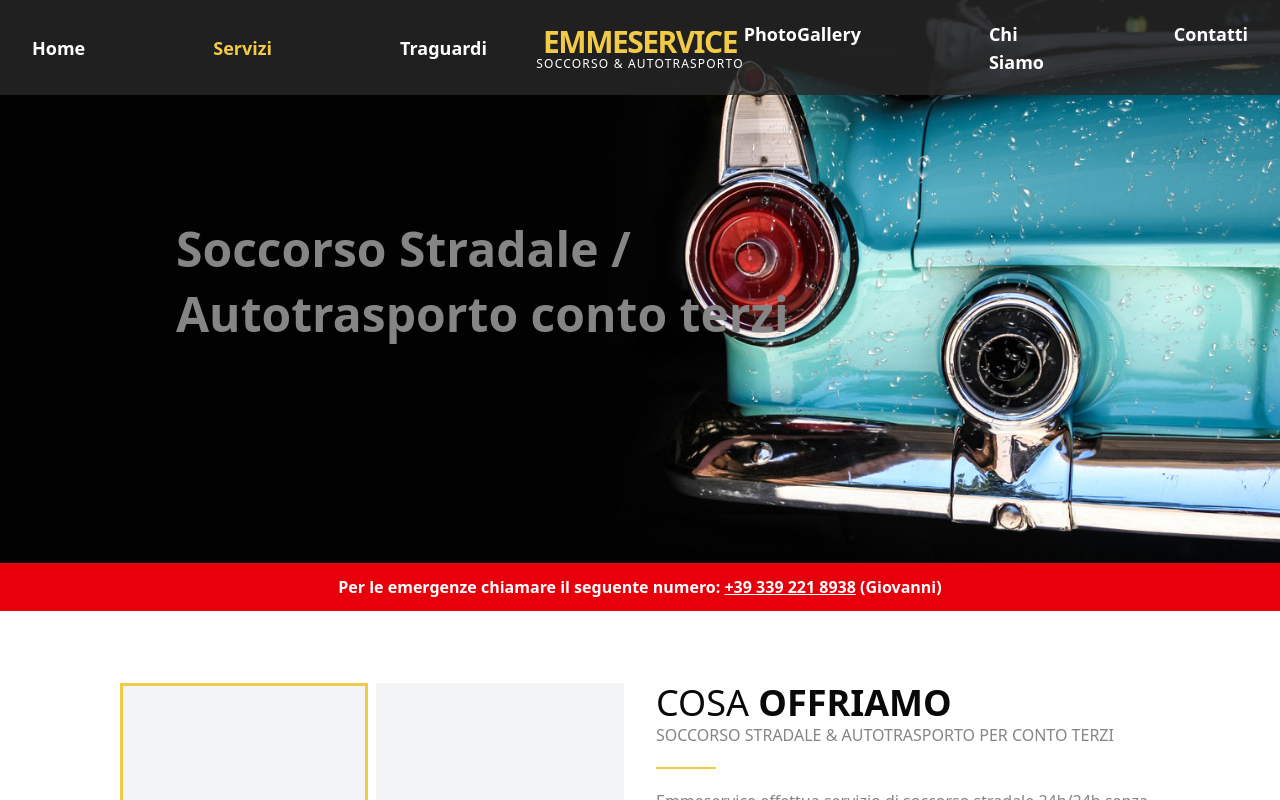
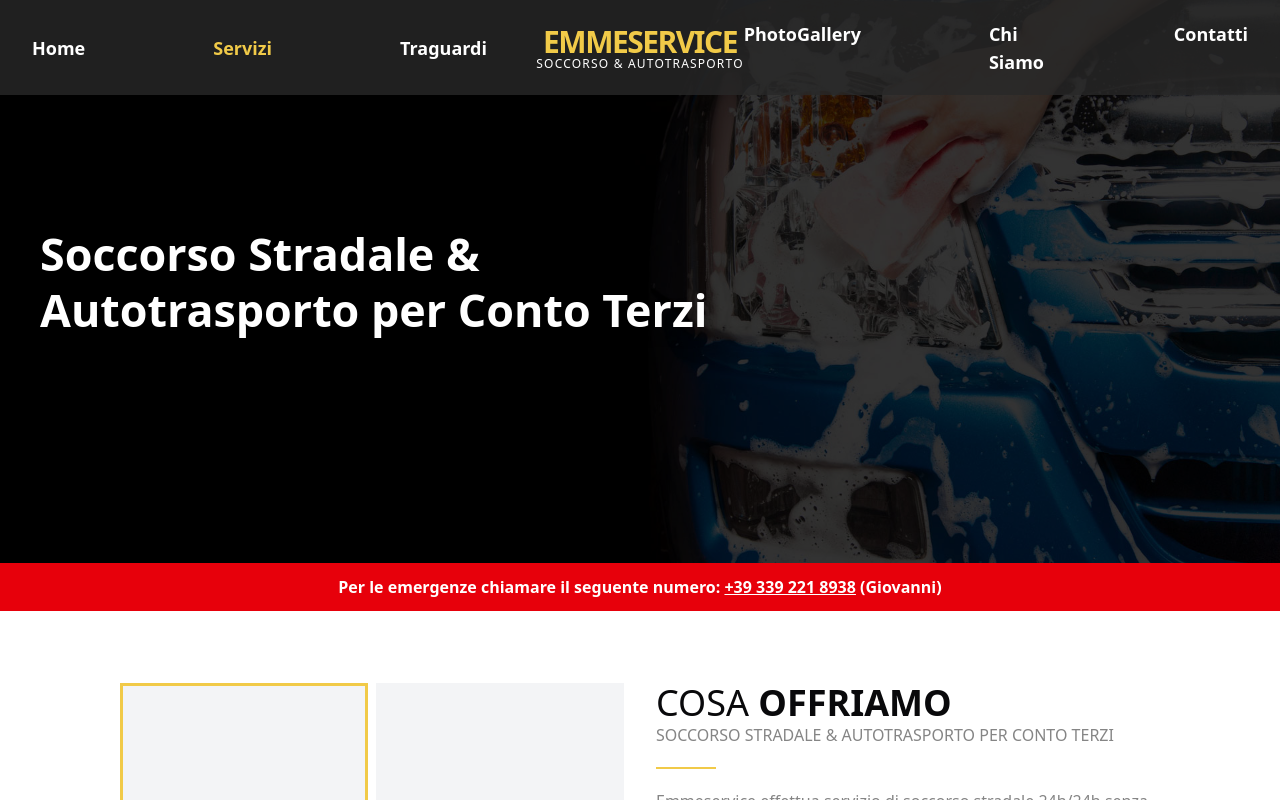
Before and after one commit to zoryon/emmeservicesrl, a Next.js app: page / in a window 1280 px wide. Shown: the top 800 px of the page. Built offline with nearby package versions, Linux system fonts and the light colour scheme; a web font is replaced by a local one.

Commit message:
restyled home section

```diff
--- a/src/app/(home)/page.tsx
+++ b/src/app/(home)/page.tsx
@@ -1,4 +1,4 @@
-import HeroCarousel from "@/components/HeroCarousel";
+import HeroImage from "@/components/HeroImage";
 import AboutUsSection from "@/components/sections/AboutUsSection";
 import PhotoGallerySection from "@/components/sections/PhotoGallerySection";
 import ServicesSection from "@/components/sections/ServicesSection";
@@ -8,13 +8,7 @@ import ContactsSection from "@/components/sections/ContactsSection";
 export default function Home() {
   return (
     <div>
-      <HeroCarousel
-        width="w-screen"
-        height="h-[44vw]"
-        minHeight="min-h-[500px]"
-        slides={2}
-        intervalMs={10000}
-      />
+      <HeroImage />
 
       {/* Emergency Banner */}
       <div className="bg-red-600 text-white text-center py-3 px-4 text-sm sm:text-base font-semibold">
--- a/src/components/HeroCarousel.tsx
+++ /dev/null
@@ -1,112 +0,0 @@
-"use client";
-
-import { cn } from "@/lib/utils";
-import { useEffect, useState } from "react";
-import { motion, AnimatePresence } from "framer-motion";
-
-type CarouselProps = {
-    width: string;
-    height: string;
-    minWidth?: string;
-    minHeight?: string;
-    slides: number;
-    intervalMs: number;
-};
-
-const HeroCarousel = ({
-    width,
-    height,
-    minWidth,
-    minHeight,
-    slides,
-    intervalMs,
-}: CarouselProps) => {
-    const [currentSlide, setCurrentSlide] = useState<number>(0);
-
-    useEffect(() => {
-        const interval = setInterval(() => {
-            setCurrentSlide((prev) => (prev + 1) % slides);
-        }, intervalMs);
-        return () => clearInterval(interval);
-    }, []);
-
-    const fadeSlideVariant = {
-        initial: { opacity: 0, y: 30 },
-        animate: { opacity: 1, y: 0 },
-        exit: { opacity: 0, y: -30 },
-    };
-
-    return (
-        <div
-            id="home"
-            className={cn(
-                "w-screen min-h-[500px] h-[44vw] relative overflow-hidden",
-                width,
-                height,
-                minWidth ?? minWidth,
-                minHeight ?? minHeight
-            )}
-        >
-            {/* Slides */}
-            {[...Array(slides)].map((_, i) => (
-                <div
-                    key={i}
-                    className={cn(
-                        "absolute inset-0 transition-opacity duration-1000 ease-in-out",
-                        i === currentSlide ? "opacity-100 z-10" : "opacity-0 z-0"
-                    )}
-                >
-                    <div
-                        className="w-full h-full bg-center bg-cover bg-black"
-                        style={{
-                            backgroundImage: `url('/carousel/slide-${i}.jpg')`,
-                        }}
-                    />
-                </div>
-            ))}
-
-            {/* Text content */}
-            <div className="absolute z-20 top-1/2 left-8 md:left-44 -translate-y-1/2 text-background">
-                <AnimatePresence mode="wait">
-                    {currentSlide % 2 === 0 ? (
-                        <motion.div
-                            key="text-even"
-                            variants={fadeSlideVariant}
-                            initial="initial"
-                            animate="animate"
-                            exit="exit"
-                            transition={{ duration: 0.8, ease: "easeInOut" }}
-                            className="space-y-2"
-                        >
-                            <p className="text-3xl md:text-[3rem] font-semibold">
-                                Soccorso Stradale /
-                            </p>
-                            <p className="text-3xl md:text-[3rem] font-semibold">
-                                Autotrasporto conto terzi
-                            </p>
-                        </motion.div>
-                    ) : (
-                        <motion.div
-                            key="text-odd"
-                            variants={fadeSlideVariant}
-                            initial="initial"
-                            animate="animate"
-                            exit="exit"
-                            transition={{ duration: 0.8, ease: "easeInOut" }}
-                            className="space-y-2"
-                        >
-                            <p className="text-3xl md:text-[3rem] font-semibold">
-                                Deposito vetture,
-                            </p>
-                            <p className="text-3xl md:text-[3rem] font-semibold">
-                                furgoni & camper
-                            </p>
-                        </motion.div>
-                    )}
-                </AnimatePresence>
-            </div>
-        </div>
-    );
-};
-
-export default HeroCarousel;
--- /dev/null
+++ b/src/components/HeroImage.tsx
@@ -0,0 +1,31 @@
+"use client";
+
+import { motion } from "framer-motion";
+
+const HeroImage = () => {
+    return (
+        <div
+            id="home"
+            className="w-screen min-h-[500px] h-[44vw] relative bg-center bg-cover text-background"
+            style={{
+                backgroundImage: "url('/carousel/slide-1.jpg')",
+            }}
+        >
+            <div className="absolute inset-0 bg-black/60" /> {/* Overlay for better text contrast */}
+
+            <motion.div
+                initial={{ opacity: 0, x: -50 }}
+                animate={{ opacity: 1, x: 0 }}
+                transition={{ duration: 1, ease: "easeOut" }}
+                className="absolute top-1/2 left-10 transform -translate-y-1/2"
+            >
+                <h1 className="text-xl md:text-4xl lg:text-[2.8rem] font-bold max-w-[90vw] leading-tight drop-shadow-xl">
+                    Soccorso Stradale &<br />
+                    Autotrasporto per Conto Terzi
+                </h1>
+            </motion.div>
+        </div>
+    );
+};
+
+export default HeroImage;
--- a/src/components/global/Logo.tsx
+++ b/src/components/global/Logo.tsx
@@ -1,8 +1,8 @@
 const Logo = () => {
     return (
         <div className="h-fit flex gap-3">
-            <div className="flex flex-col justify-center -space-y-1 text-center uppercase">
-                <h1 className="text-3xl font-extrabold text-brand tracking-tighter">EMMESERVICE</h1>
+            <div className="flex flex-col justify-center -space-y-1 text-start lg:text-center uppercase">
+                <h1 className="text-xl md:text-2xl lg:text-3xl font-extrabold text-brand tracking-tighter">EMMESERVICE</h1>
                 <h3 className="text-xs tracking-widest">Soccorso & Autotrasporto </h3>
             </div>
         </div>
```
